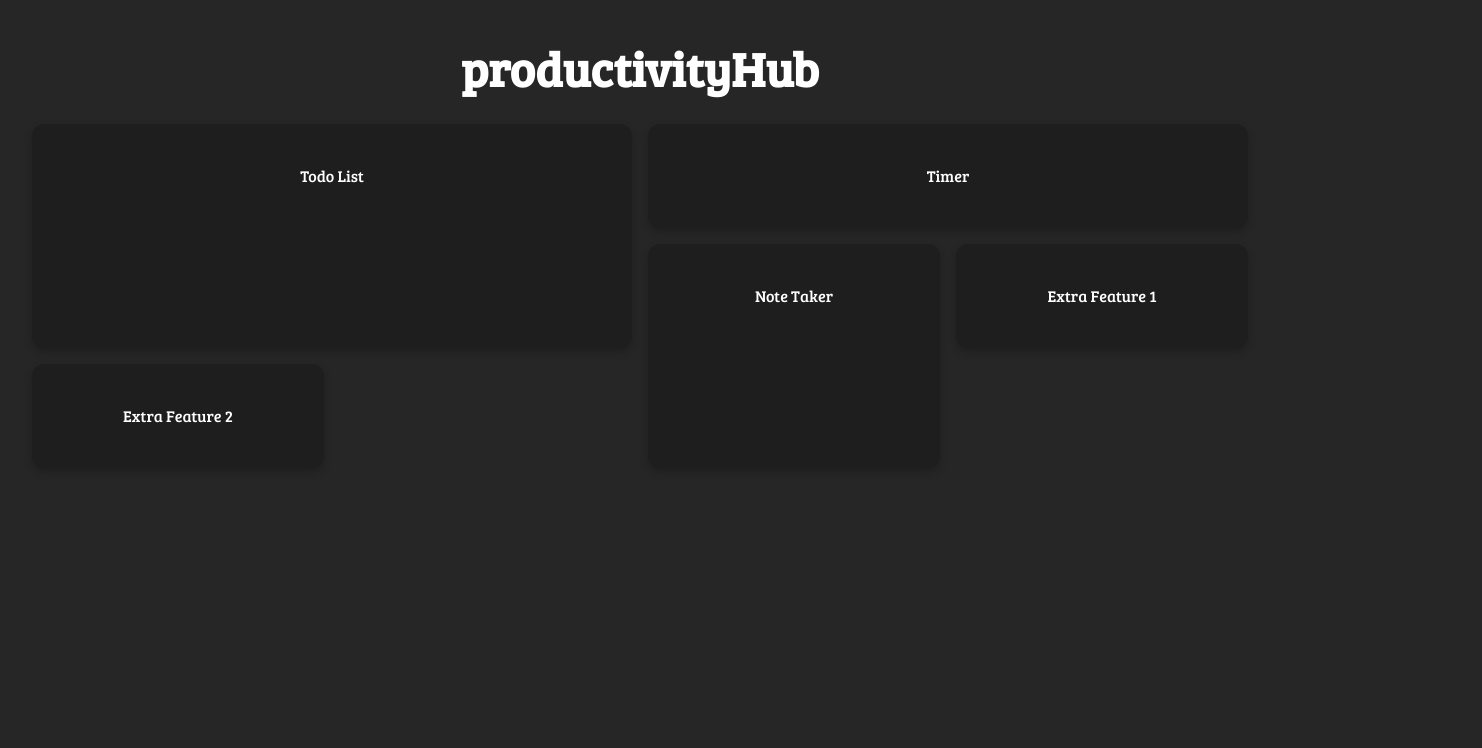
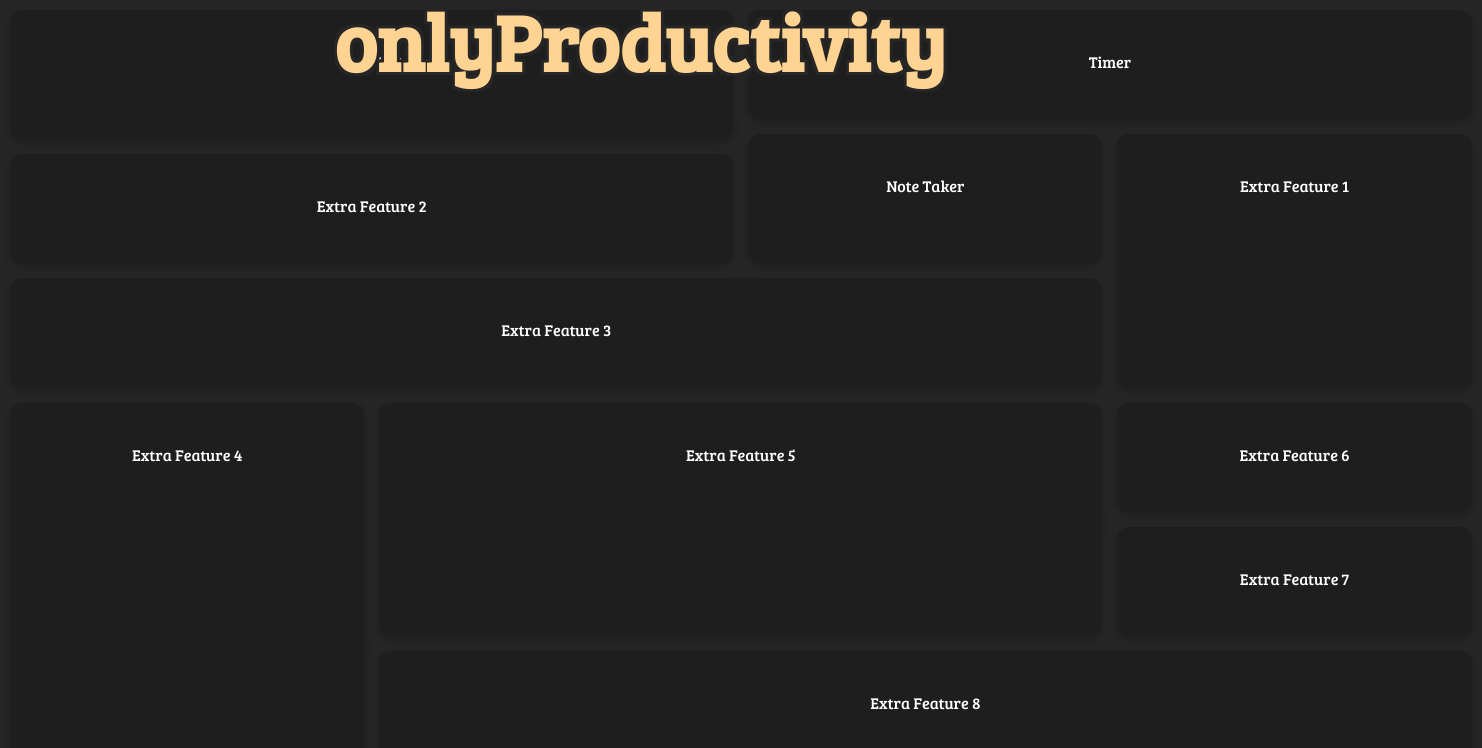
Before and after one commit to pratyushV-l/productivityhub, a Next.js app: page / in a window 1280 px wide. Shown: the top 748 px of the page, 1482 px wide, since content can reach past the window. Built offline with nearby package versions, Linux system fonts and the light colour scheme.

Commit message:
ui updae

```diff
--- a/app/globals.css
+++ b/app/globals.css
@@ -23,13 +23,23 @@ h1.title {
   color: var(--title-color);
   text-align: center;
   margin-bottom: 20px;
-  font-size: 3rem; /* Increased font size */
+  font-size: 5rem; /* Increased font size */
   font-weight: bold; /* Bolder font weight */
-  transition: color 0.1s; /* Add transition for color */
+  transition: color 1s; /* Smooth transition for color */
+  position: absolute;
+  top: 5%;
+  left: 50%;
+  transform: translate(-50%, -50%);
+  z-index: 1000;
+  text-shadow:
+    -3px -3px 0 #262626,
+    3px -3px 0 #262626,
+    -3px 3px 0 #262626,
+    3px 3px 0 #262626;
 }
 
 h1.title:hover {
-  transform: scale(1.2); /* Increase font size on hover */
+  font-size: 5rem; /* Increase font size on hover */
 }
 
 .tile {
@@ -39,12 +49,22 @@ h1.title:hover {
   border-radius: 12px;
   text-align: center;
   cursor: pointer;
-  transition: background-color 0.5s ease; /* Add transition for background color */
+  transition: background-color 0.25s ease, color 1.5s ease; /* Add transition for color */
   box-shadow: 0 4px 8px rgba(0, 0, 0, 0.2);
 }
 
 .tile:hover {
-  transform: scale(1.05); /* Increase size on hover */
+  transform: scale(1.02); /* Increase size on hover */
+}
+
+.grid {
+  display: grid;
+  grid-template-columns: repeat(4, minmax(200px, 1fr));
+  grid-template-rows: repeat(6, auto);
+  gap: 15px;
+  padding: 10px;
+  width: 115.75%;
+  height: 770px;
 }
 
 .tile.large {
@@ -52,12 +72,21 @@ h1.title:hover {
   grid-row: span 2;
 }
 
+.tile.ewide {
+  grid-column: span 3;
+}
+
 .tile.tall {
-  grid-row: span 2;
+  grid-row: span 3;
 }
 
 .tile.wide {
   grid-column: span 2;
+}
+
+.tile.thin {
+  grid-column: span 1;
+  grid-row: span 2;
 }
 
 .popup {
--- a/app/page.tsx
+++ b/app/page.tsx
@@ -1,20 +1,31 @@
 "use client";
 
-import React, { useState } from "react";
+import React, { useState, useEffect, useCallback } from "react";
+import debounce from 'lodash.debounce';
 import TodoList from "./components/TodoList";
 import Timer from "./components/Timer";
 import NoteTaker from "./components/NoteTaker";
 import Image from "next/image";
 
-const colors = ["#FF929F", "#FFAC92", "#FFD392", "#92FFB0", "#92F2FF", "#92CAFF", "#DC92FF", "#A192FF"];
+const colors = ["#FF929F", "#FFAC92", "#FFD392", "#92FFB0", "#92F2FF", "#92CAFF", "#A192FF", "#DC92FF"];
 
 export default function Home() {
   const [activePopup, setActivePopup] = useState<string | null>(null);
+  const [colorIndex, setColorIndex] = useState(0);
+
+  useEffect(() => {
+    const interval = setInterval(() => {
+      setColorIndex((prevIndex) => (prevIndex + 1) % colors.length);
+    }, 2000); // Change color every second
+    return () => clearInterval(interval);
+  }, []);
 
   const openPopup = (popup: string) => {
     setActivePopup(popup);
     document.querySelectorAll('.tile').forEach((tile) => {
       (tile as HTMLDivElement).style.backgroundColor = "#1E1E1E";
+      (tile.querySelector('h3') as HTMLHeadingElement).style.backgroundColor = 'transparent';
+      (tile.querySelector('h3') as HTMLHeadingElement).style.color = 'var(--foreground)';
     });
   };
 
@@ -22,54 +33,81 @@ export default function Home() {
     setActivePopup(null);
   };
 
-  const handleTitleMouseEnter = (e: React.MouseEvent<HTMLHeadingElement>) => {
-    const randomColor = colors[Math.floor(Math.random() * colors.length)];
-    (e.target as HTMLHeadingElement).style.color = randomColor;
-    document.querySelectorAll('h3').forEach((h3) => {
-      (h3 as HTMLHeadingElement).style.backgroundColor = 'transparent';
-    });
-  };
-
-  const handleTitleMouseLeave = (e: React.MouseEvent<HTMLHeadingElement>) => {
-    (e.target as HTMLHeadingElement).style.color = "#ffffff";
-    document.querySelectorAll('h3').forEach((h3) => {
-      (h3 as HTMLHeadingElement).style.backgroundColor = 'transparent';
-    });
-  };
-
-  const handleTileMouseEnter = (e: React.MouseEvent<HTMLDivElement>) => {
+  const handleTileMouseEnter = useCallback(debounce((e: React.MouseEvent<HTMLDivElement>) => {
     const randomColor = colors[Math.floor(Math.random() * colors.length)];
     (e.target as HTMLDivElement).style.backgroundColor = randomColor;
-    document.querySelectorAll('h3').forEach((h3) => {
-      (h3 as HTMLHeadingElement).style.backgroundColor = 'transparent';
+
+    const h3Element = (e.target as HTMLDivElement).querySelector('h3') as HTMLHeadingElement;
+    if (h3Element) {
+      h3Element.style.color = "#262626";
+    }
+
+    document.querySelectorAll('.tile').forEach((tile) => {
+      if (tile !== e.target) {
+        (tile as HTMLDivElement).style.backgroundColor = "#1E1E1E";
+        const tileH3Element = tile.querySelector('h3') as HTMLHeadingElement;
+        if (tileH3Element) {
+          tileH3Element.style.backgroundColor = 'transparent';
+          tileH3Element.style.color = 'var(--foreground)';
+        }
+      }
     });
-  };
+  }, 10), []);
 
-  const handleTileMouseLeave = (e: React.MouseEvent<HTMLDivElement>) => {
+  const handleTileMouseLeave = useCallback(debounce((e: React.MouseEvent<HTMLDivElement>) => {
     (e.target as HTMLDivElement).style.backgroundColor = "#1E1E1E";
-    document.querySelectorAll('h3').forEach((h3) => {
-      (h3 as HTMLHeadingElement).style.backgroundColor = 'transparent';
+
+    const h3Element = (e.target as HTMLDivElement).querySelector('h3') as HTMLHeadingElement;
+    if (h3Element) {
+      h3Element.style.color = 'var(--foreground)';
+    }
+  }, 10), []);
+
+  const handleTitleMouseEnter = useCallback(debounce(() => {
+    setColorIndex((prevIndex) => (prevIndex + 1) % colors.length);
+    document.querySelectorAll('h3').forEach((element) => {
+      (element as HTMLElement).style.backgroundColor = 'transparent';
     });
-  };
+  }, 10), []);
 
   return (
-    <div className="p-8">
-      <h1 className="title" onMouseEnter={handleTitleMouseEnter} onMouseLeave={handleTitleMouseLeave}>productivityHub</h1>
-      <div className="grid grid-cols-1 sm:grid-cols-4 gap-4">
+    <div className="container">
+      <h1 className="title" style={{ color: colors[colorIndex] }} onMouseEnter={handleTitleMouseEnter}>
+        onlyProductivity
+      </h1>
+      <div className="grid grid-cols-7 sm:grid-cols-4 gap-5">
         <div className="tile large" onClick={() => openPopup("todo")} onMouseEnter={handleTileMouseEnter} onMouseLeave={handleTileMouseLeave}>
           <h3>Todo List</h3>
         </div>
         <div className="tile wide" onClick={() => openPopup("timer")} onMouseEnter={handleTileMouseEnter} onMouseLeave={handleTileMouseLeave}>
           <h3>Timer</h3>
         </div>
-        <div className="tile tall" onClick={() => openPopup("note")} onMouseEnter={handleTileMouseEnter} onMouseLeave={handleTileMouseLeave}>
+        <div className="tile thin" onClick={() => openPopup("note")} onMouseEnter={handleTileMouseEnter} onMouseLeave={handleTileMouseLeave}>
           <h3>Note Taker</h3>
         </div>
-        <div className="tile" onClick={() => openPopup("extra1")} onMouseEnter={handleTileMouseEnter} onMouseLeave={handleTileMouseLeave}>
+        <div className="tile tall" onClick={() => openPopup("extra1")} onMouseEnter={handleTileMouseEnter} onMouseLeave={handleTileMouseLeave}>
           <h3>Extra Feature 1</h3>
         </div>
-        <div className="tile" onClick={() => openPopup("extra2")} onMouseEnter={handleTileMouseEnter} onMouseLeave={handleTileMouseLeave}>
+        <div className="tile wide" onClick={() => openPopup("extra2")} onMouseEnter={handleTileMouseEnter} onMouseLeave={handleTileMouseLeave}>
           <h3>Extra Feature 2</h3>
+        </div>
+        <div className="tile ewide" onClick={() => openPopup("extra3")} onMouseEnter={handleTileMouseEnter} onMouseLeave={handleTileMouseLeave}>
+          <h3>Extra Feature 3</h3>
+        </div>
+        <div className="tile tall" onClick={() => openPopup("extra4")} onMouseEnter={handleTileMouseEnter} onMouseLeave={handleTileMouseLeave}>
+          <h3>Extra Feature 4</h3>
+        </div>
+        <div className="tile large" onClick={() => openPopup("extra5")} onMouseEnter={handleTileMouseEnter} onMouseLeave={handleTileMouseLeave}>
+          <h3>Extra Feature 5</h3>
+        </div>
+        <div className="tile" onClick={() => openPopup("extra6")} onMouseEnter={handleTileMouseEnter} onMouseLeave={handleTileMouseLeave}>
+          <h3>Extra Feature 6</h3>
+        </div>
+        <div className="tile" onClick={() => openPopup("extra7")} onMouseEnter={handleTileMouseEnter} onMouseLeave={handleTileMouseLeave}>
+          <h3>Extra Feature 7</h3>
+        </div>
+        <div className="tile ewide" onClick={() => openPopup("extra8")} onMouseEnter={handleTileMouseEnter} onMouseLeave={handleTileMouseLeave}>
+          <h3>Extra Feature 8</h3>
         </div>
         {activePopup && (
           <div className="popup">
@@ -80,6 +118,12 @@ export default function Home() {
               {activePopup === "note" && <NoteTaker />}
               {activePopup === "extra1" && <div>Extra Feature 1 Content</div>}
               {activePopup === "extra2" && <div>Extra Feature 2 Content</div>}
+              {activePopup === "extra3" && <div>Extra Feature 3 Content</div>}
+              {activePopup === "extra4" && <div>Extra Feature 4 Content</div>}
+              {activePopup === "extra5" && <div>Extra Feature 5 Content</div>}
+              {activePopup === "extra6" && <div>Extra Feature 6 Content</div>}
+              {activePopup === "extra7" && <div>Extra Feature 7 Content</div>}
+              {activePopup === "extra8" && <div>Extra Feature 8 Content</div>}
             </div>
           </div>
         )}
```
